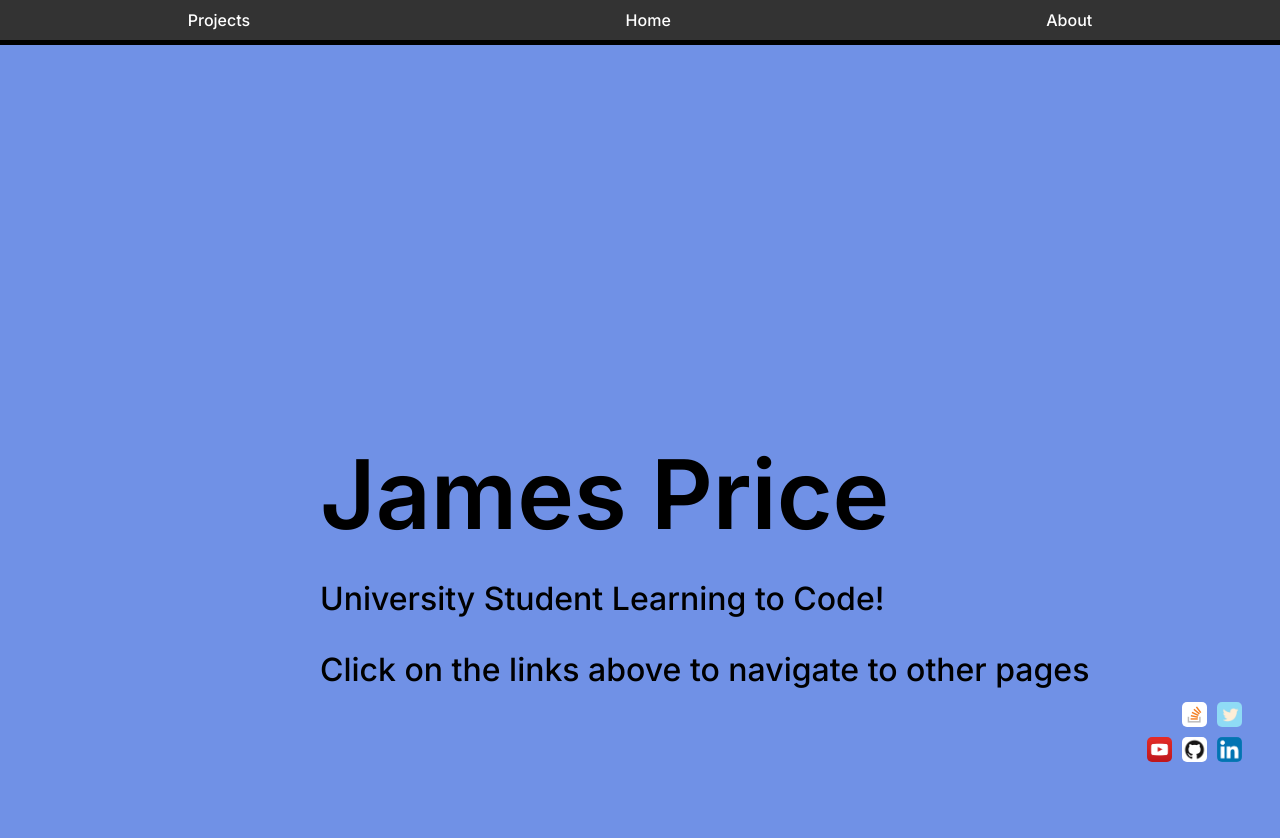
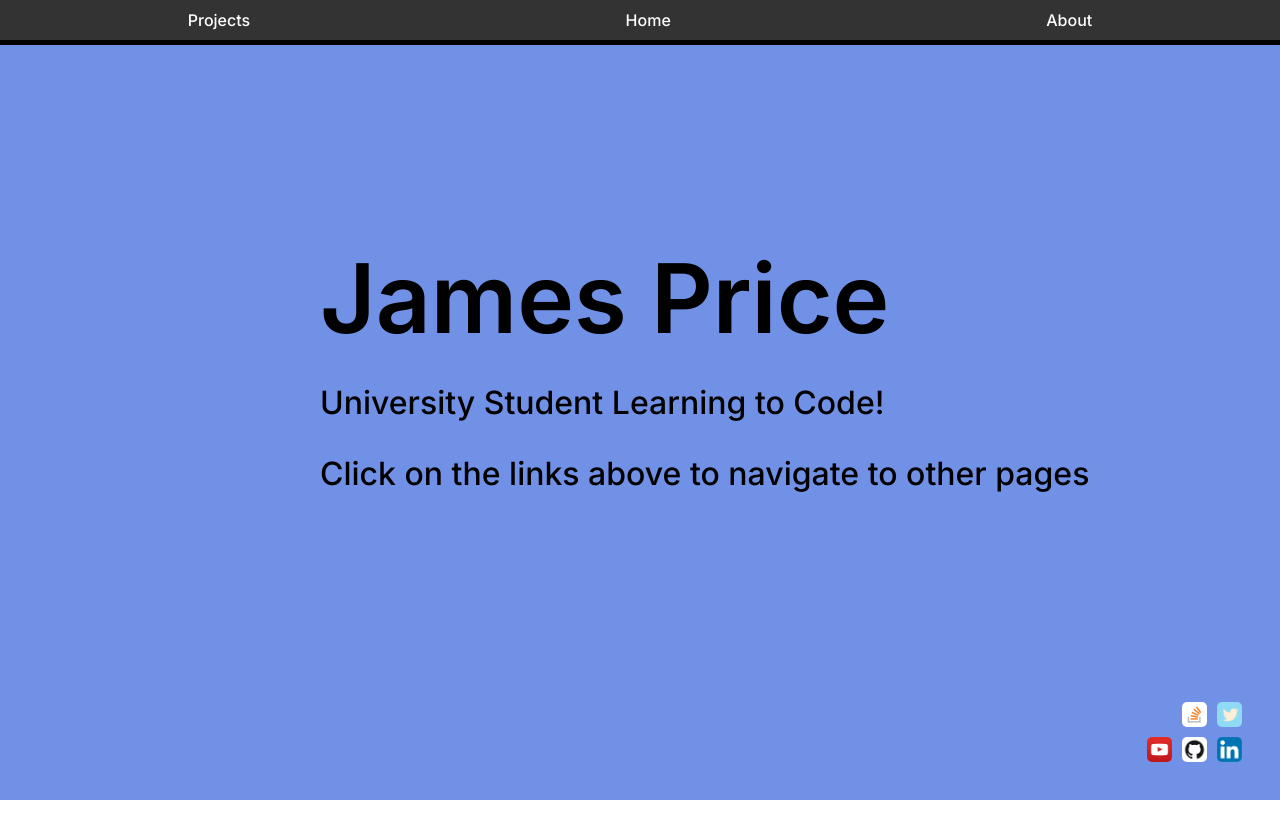
Before and after one commit to JumesP/Portfoliov2, a React (Create React App) app in the folder client/: page /Main in a window 1280 px wide. Shown: the top 838 px of the page. After the commit the page ends 800 px from the top, so only its background shows below. Built offline with nearby package versions, Linux system fonts and the light colour scheme.

Commit message:
minor size movement changes

```diff
--- a/client/src/pages/styles/Main.scss
+++ b/client/src/pages/styles/Main.scss
@@ -8,7 +8,7 @@
     //margin-top: 15%;
 
     display: grid;
-    grid-template-rows: 1fr 1fr 2fr;
+    grid-template-rows: 1fr 2.5fr;
     grid-template-columns: 1fr 3fr;
 }
 
```
